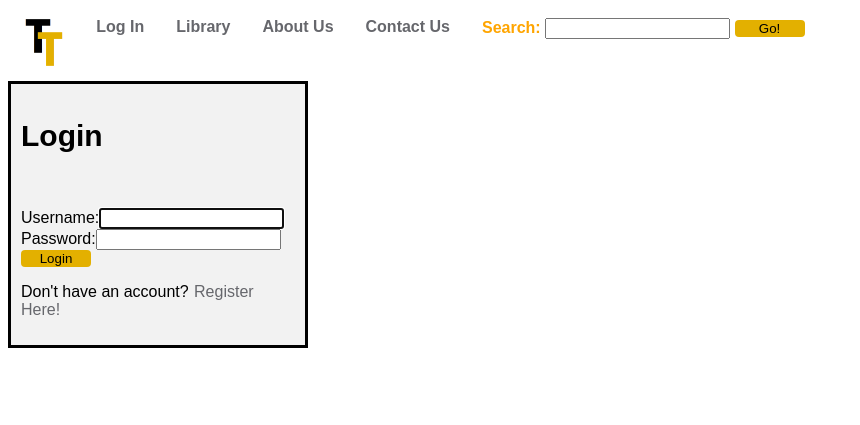
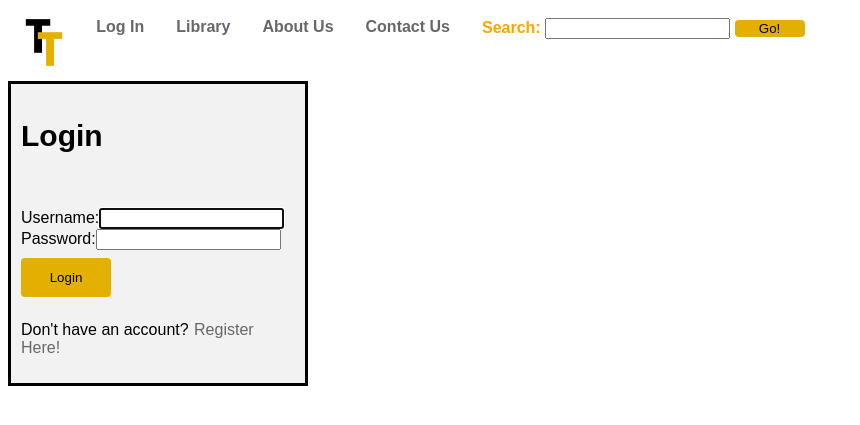
Before and after one commit to PeterRiser/ThothText, a Django app: page /accounts/login/ in a window 1280 px wide. Shown: the top 425 px of the page, without its empty margins (0-860 px from the left). Run offline with Django 3.2, Linux system fonts and the light colour scheme; parts of the project's set-up code (start-up, migrations or seed data) failed here and were passed over; some libraries are stand-ins or nearby versions.

Commit message:
minor updates to buttons

```diff
--- a/home/static/Login.css
+++ b/home/static/Login.css
@@ -20,7 +20,7 @@
 
 
 
-input[type=submit]{
+.submit{
      width: 70px;
     background-color: #e3b000;;
     color: black;
--- a/home/static/myCSS.css
+++ b/home/static/myCSS.css
@@ -359,15 +359,50 @@ a:active {
 
 
 
-input[type=submit]{
-     width: 70px;
-    background-color: #e3b000;;
+.submit{
+    width: 70px;
+    background-color: #e3b000;
     color: black;
     border: none;
     border-radius: 4px;
     cursor: pointer;
 }
 
+.submit:hover{
+    background-color: gray;
+}
+
+.LoginB{
+    width: 90px;
+    background-color: #e3b000;
+    padding: 12px 20px;
+    margin: 8px 0;
+    color: black;
+    border: none;
+    border-radius: 4px;
+    cursor: pointer;
+}
+
+input[type=hidden],select{
+    width: 70px;
+    background-color: #e3b000;
+    color: black;
+    border: none;
+    border-radius: 4px;
+    cursor: pointer;
+}
+
+
 input[type=submit]:hover{
     background-color: gray;
 }
+
+.inputsHidden {
+    width: 100%;
+    padding: 12px 20px;
+    margin: 8px 0;
+    display: inline-block;
+    border: 1px solid #ccc;
+    border-radius: 4px;
+    box-sizing: border-box;
+}
--- a/home/static/page.css
+++ b/home/static/page.css
@@ -19,8 +19,8 @@ h1 {
  text-align: center;
  font: bold 100%;
  padding: 5px;
-text-align: center;
-    font-weight: bold;
+
+ font-weight: bold;
 background: #596a72
 }
 
--- a/home/templates/index.html
+++ b/home/templates/index.html
@@ -27,7 +27,7 @@
                     <form method="get" action="search">
                     <label style="color:orange" for="id_q">Search:</label>
                     <input type="text" name="q" id="id_q"/>
-                    <input type="submit" value="Go!"/>
+                    <input type="submit" class="submit" value="Go!"/>
                     </form>
                     </a>
                 </li>
--- a/home/templates/registration/login.html
+++ b/home/templates/registration/login.html
@@ -14,11 +14,11 @@
     {% endif %}
     <form method="post" action=".">{% csrf_token %}
         {{ form.as_table }}
-        <input type="submit" value="Login" />
+        <input type="submit" class="LoginB" value="Login" />
         {% if next == "/L/?next=/" %}
-        <input type="hidden" name="next" value="/" />
+        <input type="hidden" name="next"  value="/" />
         {% else %}
-        <input type="hidden" name="next" value="{{ next }}" />
+        <input type="hidden" name="next" class="inputsHidden"  value="{{ next }}" />
         {% endif %}
     </form>
     <p> Don't have an account? <a href="/register">Register Here!</a></p>
```
